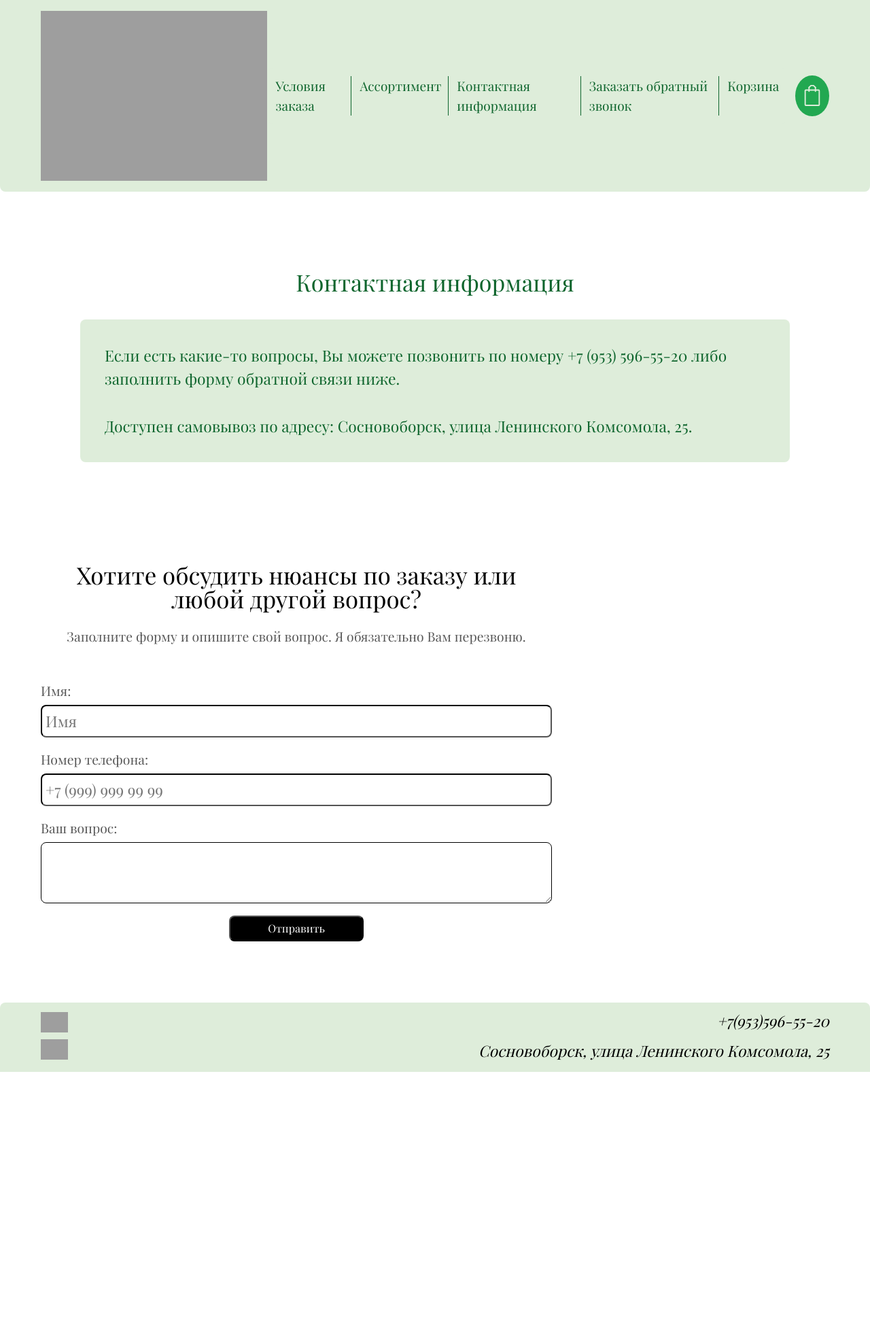
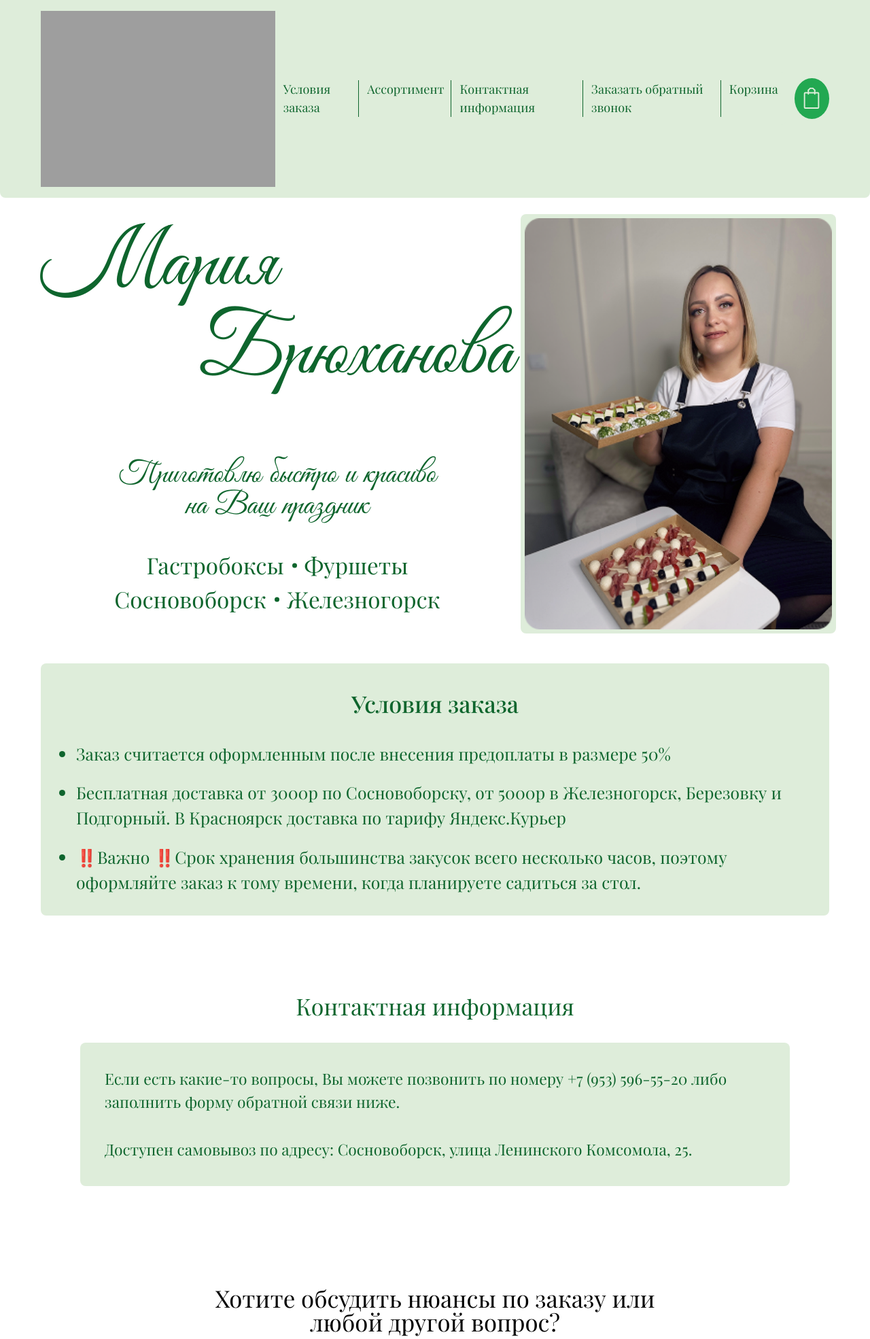
Before and after one commit to Maks-am-I/marinaBr, a Django app: page / in a window 1280 px wide. Shown: the top 1970 px of the page at 68% size. Before the commit the page ends 1577 px from the top, so only its background shows below. Run offline with Django 4.2, Linux system fonts and the light colour scheme; grey boxes are pictures that could not be loaded.

Commit message:
feat: hero section

```diff
--- a/marinaBr/core/templates/core/index.html
+++ b/marinaBr/core/templates/core/index.html
@@ -11,7 +11,9 @@
 <body>
     <header class="header container">
         <div class="header__logo logo">
-            <img src="{% static 'assets/img/logo.svg' %}" alt="logo">
+            <a href="/">
+                <img src="{% static 'assets/img/logo.svg' %}" alt="logo">
+            </a>
         </div>
         <div class="header__nav">
             <div class="header__cart">
@@ -32,6 +34,57 @@
         </div>
     </header>
 
+    <section class="hero container">
+        <div class="hero__title">
+            <h1>
+                <span>Мария</span>
+                <span>Брюханова</span>
+            </h1>
+        </div>
+        <div class="hero__photo">
+            <img src="{% static 'assets/img/photos/photo.png' %}" alt="photo">
+        </div>
+        <div class="hero__about">
+            <p>
+                Приготовлю быстро и красиво <br>
+                на Ваш праздник
+            </p>
+
+            <ul class="hero__list-dishes">
+                <li>Гастробоксы</li>
+                <li>Фуршеты</li>
+            </ul>
+
+            <ul class="hero__list-towns">
+                <li>Сосновоборск</li>
+                <li>Железногорск</li>
+            </ul>
+        </div>
+    </section>
+
+    <section class="conditions container">
+        <div>
+            <h2>
+                Условия заказа
+            </h2>
+            <ul>
+                <li>
+                    Заказ считается оформленным после внесения предоплаты в размере 50%
+                </li>
+                <li>
+                    Бесплатная доставка от 3000р по Сосновоборску, от 5000р
+                    в Железногорск, Березовку и Подгорный.
+                    В Красноярск доставка по тарифу Яндекс.Курьер
+                </li>
+                <li>
+                    ‼️Важно ‼️Срок хранения большинства закусок всего
+                    несколько часов, поэтому оформляйте заказ к тому времени,
+                    когда планируете садиться за стол.
+                </li>
+            </ul>
+        </div>
+    </section>
+
     <section class="contacts-info container">
         <div class="contacts-info__title">
             <h2>
@@ -49,7 +102,7 @@
         </div>
     </section>
 
-    <div class="map">
+    <div class="map container" style="width: 100%;">
         <script type="text/javascript" charset="utf-8" async src="https://api-maps.yandex.ru/services/constructor/1.0/js/?um=constructor%3A91ccc6f30928f0e859e03e6ee01bfc8f28bf7be254d0933e1355b7b15f0d2923&amp;width=100%25&amp;height=551&amp;lang=ru_RU&amp;scroll=true"></script>
     </div>
 
--- a/marinaBr/marinaBr/settings.py
+++ b/marinaBr/marinaBr/settings.py
@@ -25,7 +25,8 @@ SECRET_KEY = 'django-insecure-*ii9fb*7#c-v!gike*ov$(4o)%ttcjx=u#9tk!+-z0nm2z$5fb
 # SECURITY WARNING: don't run with debug turned on in production!
 DEBUG = True
 
-ALLOWED_HOSTS = []
+# ПРИ РАЗРАБОТКЕ
+ALLOWED_HOSTS = ['*']
 
 
 # Application definition
--- a/marinaBr/static/styles/css/main.css
+++ b/marinaBr/static/styles/css/main.css
@@ -238,6 +238,7 @@ body {
 
 :root {
   --font-family-base: "PlayfairDisplay", sans-serif;
+  --font-family-accent: "GoodVibesPro", sans-serif;
   --color-font-base: #0E652D;
   --color-font-accent-1: #000000;
   --color-font-accent-2: #575757;
@@ -257,12 +258,15 @@ body {
 @media (min-width: 969px) {
   .container {
     padding-inline: 3.75rem;
+    max-width: 90rem;
+    margin: 0 auto;
   }
 }
 .header {
   position: sticky;
   top: 0;
   display: flex;
+  width: 100%;
   justify-content: space-between;
   align-items: center;
   padding-block: 0.25rem;
@@ -284,6 +288,8 @@ body {
   display: flex;
   justify-content: center;
   align-items: center;
+  min-width: 2.5rem;
+  min-height: 2.5rem;
 }
 .header__cart img {
   margin-bottom: 0.1875rem;
@@ -313,6 +319,7 @@ body {
   justify-content: space-between;
   align-items: center;
   gap: 1.25rem;
+  width: 100%;
   padding-top: 0.625rem;
   padding-bottom: 0.875rem;
   background-color: var(--color-main);
@@ -366,6 +373,128 @@ body {
     padding: 2.25rem;
   }
 }
+.hero {
+  display: flex;
+  flex-direction: column;
+  align-items: center;
+  gap: 0.0625rem;
+  padding-block: 1.5rem;
+}
+.hero__title h1 {
+  font-size: clamp(3.75rem, 2.1547277937rem + 6.4947468959vw, 8rem);
+  display: flex;
+  flex-direction: column;
+  font-family: var(--font-family-accent);
+  font-weight: 500;
+  margin-top: 0;
+  margin-bottom: 1.25rem;
+  line-height: 1.1;
+  text-align: center;
+}
+.hero__title h1 span:last-of-type {
+  margin-left: 0.625rem;
+}
+.hero__photo {
+  max-width: 70%;
+  height: fit-content;
+  padding: 0.375rem;
+  border-radius: var(--border-radius-base);
+  background-color: var(--color-accent-2);
+  margin-bottom: 1.25rem;
+}
+.hero__photo img {
+  width: 100%;
+  max-width: 31rem;
+  height: auto;
+}
+.hero p {
+  font-size: clamp(1.875rem, 1.452722063rem + 1.7191977077vw, 3rem);
+  font-family: var(--font-family-accent);
+  text-align: center;
+  line-height: 1;
+  margin-bottom: 2.3125rem;
+}
+.hero ul {
+  font-size: clamp(1.125rem, 0.702722063rem + 1.7191977077vw, 2.25rem);
+  display: flex;
+  justify-content: center;
+  gap: 1.875rem;
+}
+.hero ul li:not(:last-child) {
+  position: relative;
+  z-index: -1;
+}
+.hero ul li:not(:last-child)::after {
+  position: absolute;
+  content: "";
+  width: 0.4375rem;
+  height: 0.4375rem;
+  border-radius: 50%;
+  background-color: var(--color-font-base);
+  right: -1.1875rem;
+  top: 50%;
+  transform: translateY(-50%);
+}
+
+@media (min-width: 960px) {
+  .hero {
+    display: grid;
+    grid-template-rows: repeat(2, 1fr);
+    grid-template-columns: 60% 40%;
+    column-gap: 0.625rem;
+    width: 100%;
+  }
+  .hero__title {
+    grid-column: 1;
+    grid-row: 1;
+  }
+  .hero__title h1 {
+    text-align: unset;
+  }
+  .hero__title h1 span:first-of-type {
+    display: inline-block;
+    margin-right: auto;
+  }
+  .hero__title h1 span:last-of-type {
+    display: inline-block;
+    margin-left: auto;
+  }
+  .hero__photo {
+    grid-column: 2;
+    grid-row: 1/3;
+    justify-self: end;
+    width: 100%;
+    max-width: 31rem;
+  }
+  .hero__photo img {
+    max-width: 31rem;
+  }
+  .hero__about {
+    grid-column: 1;
+    grid-row: 2;
+  }
+}
+.conditions div {
+  padding-inline: 0.75rem;
+  padding-block: 0.375rem;
+  background-color: var(--color-accent-2);
+  border-radius: var(--border-radius-base);
+}
+.conditions div h2 {
+  font-weight: 500;
+  text-align: center;
+}
+.conditions div ul {
+  font-size: clamp(1.125rem, 0.9373209169rem + 0.7640878701vw, 1.625rem);
+}
+.conditions div ul li:not(:last-of-type) {
+  margin-bottom: 1.25rem;
+}
+
+.logo img {
+  min-width: 4.375rem;
+}
+
 @media (min-width: 1200px) {
   .logo img {
     min-width: 5.625rem;
@@ -378,6 +507,7 @@ body {
   gap: 0.75rem;
   padding: 0.75rem;
   background-color: var(--color-main);
+  border: 0.0625rem solid var(--color-font-base);
   border-radius: var(--border-radius-base);
   top: 5.375rem;
   left: 0.625rem;
@@ -388,7 +518,7 @@ body {
   transition-duration: 0.3s;
 }
 .menu a {
-  font-size: clamp(0.875rem, 0.7342406877rem + 0.5730659026vw, 1.25rem);
+  font-size: 1.125rem;
   color: var(--color-font-base);
   text-decoration: none;
 }
@@ -406,6 +536,7 @@ body {
     visibility: visible;
     opacity: 1;
     position: static;
+    border: none;
   }
   .menu a:not(:last-of-type) {
     padding-right: 0.625rem;
@@ -417,12 +548,14 @@ body {
   flex-direction: column;
   justify-content: center;
   align-items: center;
-  gap: 0.0625rem;
+  gap: 0.125rem;
+  min-width: 2.5rem;
+  min-height: 2.5rem;
 }
 .burger__up-line, .burger__mid-line, .burger__bottom-line {
   display: inline-block;
-  height: 0.125rem;
-  width: 1rem;
+  height: 0.1875rem;
+  width: 1.25rem;
   background-color: var(--color-accent-2);
   border-radius: var(--border-radius-base);
   transition-duration: 0.2s;
@@ -439,7 +572,7 @@ body {
   transition-duration: 0.2s;
 }
 .burger.open span:nth-child(3) {
-  transform: rotate(-45deg) translateX(10%);
+  transform: rotate(-45deg) translateX(16%);
   transition-duration: 0.2s;
 }
 
--- a/marinaBr/static/styles/scss/_utils.scss
+++ b/marinaBr/static/styles/scss/_utils.scss
@@ -7,5 +7,7 @@
 @media (min-width: 969px) {
     .container {
         padding-inline: rem(60);
+        max-width: rem(1440);
+        margin: 0 auto;
     }
 }
--- a/marinaBr/static/styles/scss/_variables.scss
+++ b/marinaBr/static/styles/scss/_variables.scss
@@ -1,6 +1,7 @@
 :root {
     // FONTS
     --font-family-base: 'PlayfairDisplay', sans-serif;
+    --font-family-accent: 'GoodVibesPro', sans-serif;
     --color-font-base: #0E652D;
     --color-font-accent-1: #000000;
     --color-font-accent-2: #575757;
--- a/marinaBr/static/styles/scss/components/_burger.scss
+++ b/marinaBr/static/styles/scss/components/_burger.scss
@@ -5,14 +5,16 @@
     flex-direction: column;
     justify-content: center;
     align-items: center;
-    gap: rem(1);
+    gap: rem(2);
+    min-width: rem(40);
+    min-height: rem(40);
 
     &__up-line,
     &__mid-line,
     &__bottom-line {
         display: inline-block;
-        height: rem(2);
-        width: rem(16);
+        height: rem(3);
+        width: rem(20);
         background-color: var(--color-accent-2);
         border-radius: var(--border-radius-base);
         transition-duration: 0.2s;
@@ -32,7 +34,7 @@
         }
 
         & span:nth-child(3) {
-            transform: rotate(-45deg) translateX(10%);
+            transform: rotate(-45deg) translateX(16%);
             transition-duration: 0.2s;
         }
     }
--- a/marinaBr/static/styles/scss/components/_logo.scss
+++ b/marinaBr/static/styles/scss/components/_logo.scss
@@ -1,4 +1,10 @@
 @use '../helpers' as *;
+
+.logo {
+    img {
+        min-width: rem(70);
+    }
+}
 
 @media (min-width: 1200px) {
     .logo {
--- a/marinaBr/static/styles/scss/components/_menu.scss
+++ b/marinaBr/static/styles/scss/components/_menu.scss
@@ -7,6 +7,7 @@
     gap: rem(12);
     padding: rem(12);
     background-color: var(--color-main);
+    border: rem(1) solid var(--color-font-base);
     border-radius: var(--border-radius-base);
 
     top: rem(86);
@@ -19,8 +20,7 @@
     transition-duration: 0.3s;
 
     & a {
-        @include fluid-text(20, 14);
-
+        font-size: rem(18);
         color: var(--color-font-base);
         text-decoration: none;
     }
@@ -40,6 +40,7 @@
         visibility: visible;
         opacity: 1;
         position: static;
+        border: none;
 
         a:not(:last-of-type) {
             padding-right: rem(10);
--- /dev/null
+++ b/marinaBr/static/styles/scss/layouts/_conditions.scss
@@ -0,0 +1,24 @@
+@use './../helpers/' as *;
+
+.conditions {
+
+    div {
+        padding-inline: rem(12);
+        padding-block: rem(6);
+        background-color: var(--color-accent-2);
+        border-radius: var(--border-radius-base);
+
+        h2 {
+            font-weight: 500;
+            text-align: center;
+        }
+
+        ul {
+            @include fluid-text(26, 18);
+
+            li:not(:last-of-type) {
+                margin-bottom: rem(20);
+            }
+        }
+    }
+}
--- a/marinaBr/static/styles/scss/layouts/_footer.scss
+++ b/marinaBr/static/styles/scss/layouts/_footer.scss
@@ -7,6 +7,7 @@
     justify-content: space-between;
     align-items: center;
     gap: rem(20);
+    width: 100%;
     padding-top: rem(10);
     padding-bottom: rem(14);
     background-color: var(--color-main);
--- a/marinaBr/static/styles/scss/layouts/_header.scss
+++ b/marinaBr/static/styles/scss/layouts/_header.scss
@@ -4,6 +4,7 @@
     position: sticky;
     top: 0;
     display: flex;
+    width: 100%;
     justify-content: space-between;
     align-items: center;
     padding-block: rem(4);
@@ -28,6 +29,8 @@
         display: flex;
         justify-content: center;
         align-items: center;
+        min-width: rem(40);
+        min-height: rem(40);
 
         & img {
             margin-bottom: rem(3);
--- /dev/null
+++ b/marinaBr/static/styles/scss/layouts/_hero.scss
@@ -0,0 +1,125 @@
+@use './../helpers/' as *;
+
+.hero {
+    display: flex;
+    flex-direction: column;
+    align-items: center;
+    gap: rem(1);
+    padding-block: rem(24);
+
+    &__title {
+
+        h1 {
+            @include fluid-text(128, 60);
+            display: flex;
+            flex-direction: column;
+            font-family: var(--font-family-accent);
+            font-weight: 500;
+            margin-top: 0;
+            margin-bottom: rem(20);
+            line-height: 1.1;
+            text-align: center;
+
+            & span:last-of-type {
+                margin-left: rem(10);
+            }
+        }
+    }
+
+    &__photo {
+        max-width: 70%;
+        height: fit-content;
+        padding: rem(6);
+        border-radius: var(--border-radius-base);
+        background-color: var(--color-accent-2);
+        margin-bottom: rem(20);
+
+        & img {
+            width: 100%;
+            max-width: rem(496);
+            height: auto;
+        }
+    }
+
+    p {
+        @include fluid-text(48, 30);
+
+        font-family: var(--font-family-accent);
+        text-align: center;
+        line-height: 1;
+        margin-bottom: rem(37);
+    }
+
+    ul {
+        @include fluid-text(36, 18);
+        display: flex;
+        justify-content: center;
+        gap: rem(30);
+
+        li:not(:last-child) {
+            position: relative;
+            z-index: -1;
+
+            &::after {
+                position: absolute;
+                content: '';
+                width: rem(7);
+                height: rem(7);
+                border-radius: 50%;
+                background-color: var(--color-font-base);
+                right: rem(-19);
+                top: 50%;
+                transform: translateY(-50%);
+            }
+        }
+    }
+
+}
+
+@media (min-width: 960px) {
+    .hero {
+        display: grid;
+        grid-template-rows: repeat(2, 1fr);
+        grid-template-columns: 60% 40%;
+        column-gap: rem(10);
+        width: 100%;
+
+        &__title {
+            grid-column: 1;
+            grid-row: 1;
+
+            h1 {
+                text-align: unset;
+
+                span:first-of-type {
+                    display: inline-block;
+                    margin-right: auto;
+                }
+
+                span:last-of-type {
+                    display: inline-block;
+                    margin-left: auto;
+                }
+            }
+
+
+        }
+
+        &__photo {
+            grid-column: 2;
+            grid-row: 1/3;
+            justify-self: end;
+            width: 100%;
+            max-width: rem(496);
+
+            img {
+                max-width: rem(496);
+            }
+        }
+
+        &__about {
+            grid-column: 1;
+            grid-row: 2;
+        }
+    }
+}
--- a/marinaBr/static/styles/scss/main.scss
+++ b/marinaBr/static/styles/scss/main.scss
@@ -7,6 +7,8 @@
 @use './layouts/header';
 @use './layouts/footer';
 @use './layouts/contacts-info';
+@use './layouts/hero';
+@use './layouts/conditions';
 
 @use './components/logo';
 @use './components/menu';
```
Also changed, not shown: marinaBr/static/assets/img/photos/photo.png (added), marinaBr/static/assets/img/photos/photo_960.png (added), 2 other files.
